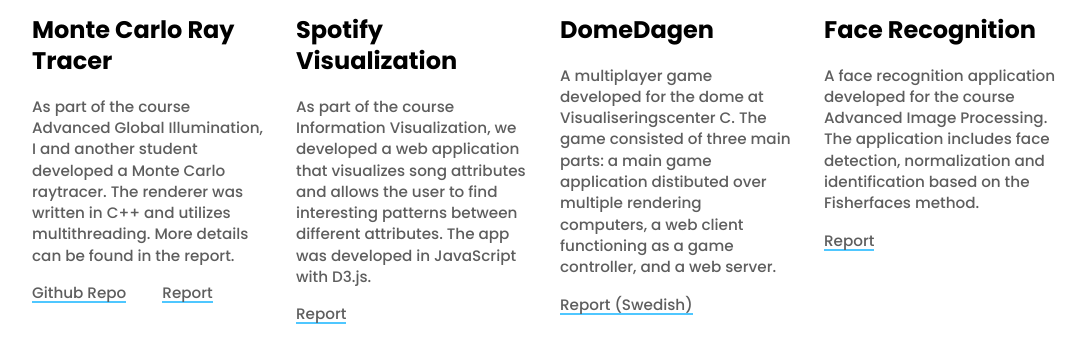
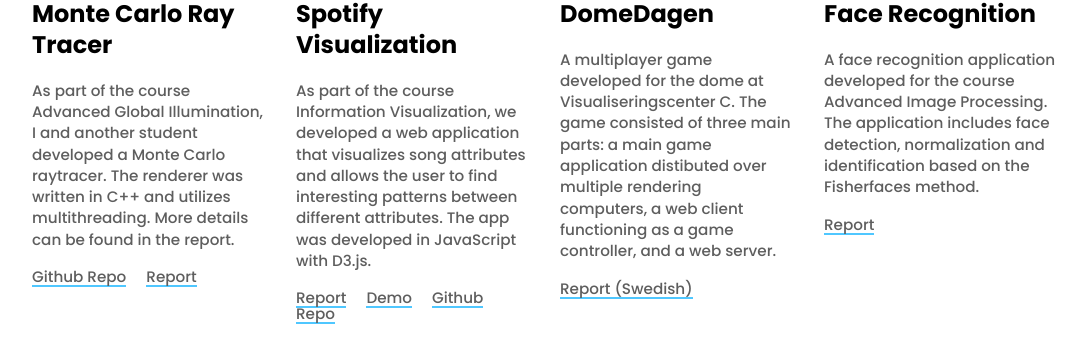
Before and after one commit to pannacotta98/pannacotta98.github.io, a plain HTML site: page index.html in a window 1280 px wide. Shown: the part 552-914 px from the top of the page, without its empty margins (96-1183 px from the left). Drawn offline with Linux system fonts and the light colour scheme.

Commit message:
Fix wrong date in some reports and small css update

```diff
--- a/index.html
+++ b/index.html
@@ -51,8 +51,11 @@
           different attributes. The app was developed in JavaScript with D3.js.
         </p>
         <ul class="article-links">
-          <!-- <li><a href="https://github.com/veiyas/Monte-Carlo-Raytracer">Github Repo</a></li> -->
           <li><a href="reports/infovis.pdf">Report</a></li>
+          <li><a href="https://pannacotta98.github.io/spotify-vis-hosting/">Demo</a></li>
+          <li>
+            <a href="https://github.com/veiyas/Spotify-top-50-through-the-years">Github Repo</a>
+          </li>
         </ul>
       </article>
 
--- a/style.css
+++ b/style.css
@@ -67,7 +67,7 @@ a {
 
 .article-links li {
   display: inline;
-  padding-right: 2rem;
+  padding-right: 1rem;
   color: var(--weaker-text);
 }
 
@@ -87,7 +87,7 @@ a {
 
 @media only screen and (min-width: 700px) {
   body {
-    padding: 20vh 10vw;
+    padding: 18vh 10vw;
   }
 
   h1 {
```
